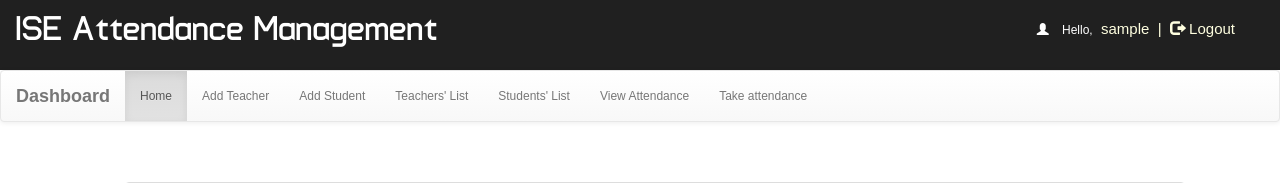
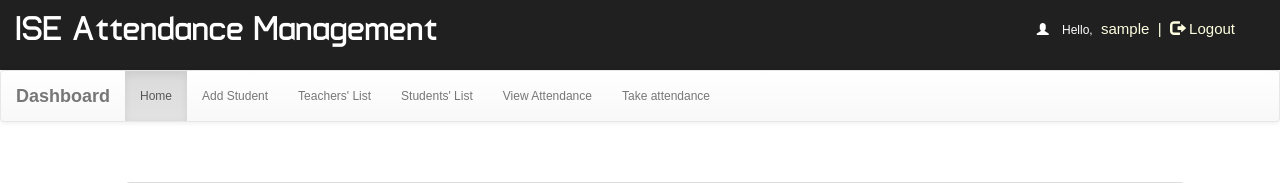
Before and after one commit to sudarshanvm/Attendance, a PHP site: page /dash.php in a window 1280 px wide. Shown: the top 183 px of the page. Run offline with PHP 8.4, Linux system fonts and the light colour scheme; the visitor is signed in with stand-in values (Sample User, id 1); some web fonts are replaced.

Commit message:
separated admin functions from teachers' functions

```diff
--- a/dash.php
+++ b/dash.php
@@ -82,11 +82,12 @@ Navigation bar -->
 			?>>
 		<a href="dash.php?q=0">Home<span class="sr-only">(current)</span></a></li>
 
+
         <li <?php
 				if (@$_GET['q'] == 1)
     				echo 'class="active"';
 			?>>
-		<a href="dash.php?q=1">Add Teacher</a></li>
+		<?php if($username=='admin') echo'<a href="dash.php?q=1">Add Teacher</a>';?></li>
 
     	<li <?php
 				if (@$_GET['q'] == 2)
@@ -119,7 +120,7 @@ Navigation bar -->
 				if (@$_GET['q'] == 7)
   					echo 'class="active"';
 			?>>
-		<a href="dash.php?q=7">Take attendance</a></li>
+		<?php if($username!='admin') echo'<a href="dash.php?q=7">Take attendance</a>'; ?></li>
 
 		<div class=".d-none">
 			<li <?php
```
